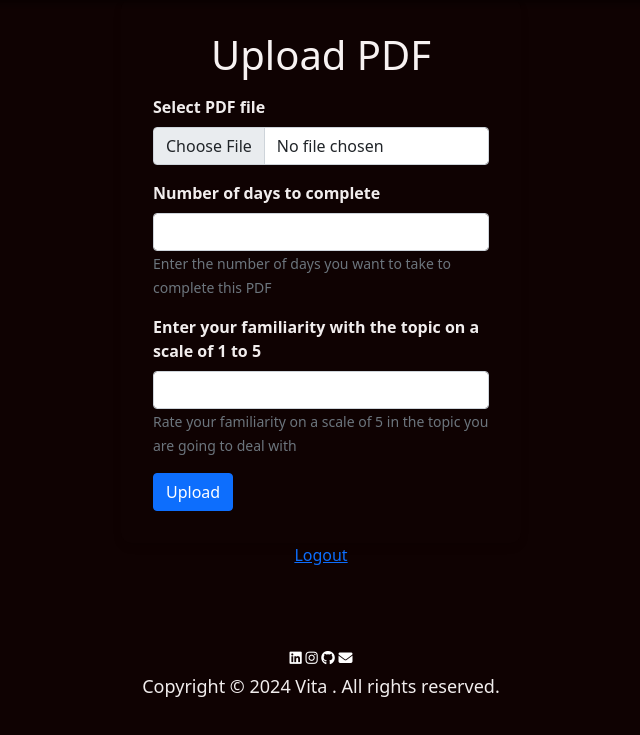
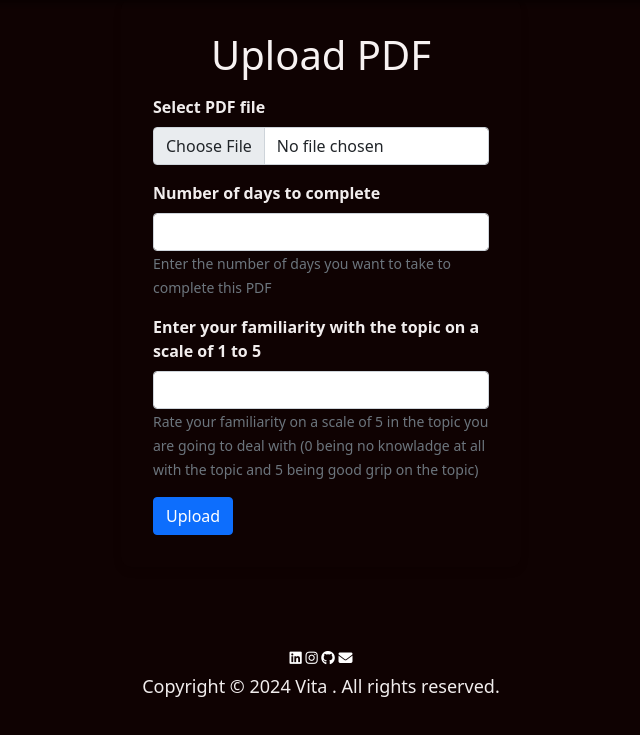
Before and after one commit to RiteshYennuwar/VITA, a Flask app: page /upload in a window 1280 px wide. Shown: the part 71-806 px from the top of the page, without its empty margins (319-959 px from the left). Run offline with Flask 3, Linux system fonts and the light colour scheme; the visitor is signed in with stand-in values (Sample User, id 1); parts of the project's set-up code (start-up, migrations or seed data) failed here and were passed over; some libraries are stand-ins or nearby versions.

Commit message:
minor fix

```diff
--- a/templates/upload.html
+++ b/templates/upload.html
@@ -49,10 +49,9 @@
         <div class="mb-3">
             <label for="familiarity" class="form-label">Enter your familiarity with the topic on a scale of 1 to 5</label>
             <input type="number" class="form-control" id="familiarity" name="familiarity" min="0" max="5" required>
-            <small class="text-muted">Rate your familiarity on a scale of 5 in the topic you are going to deal with</small>
+            <small class="text-muted">Rate your familiarity on a scale of 5 in the topic you are going to deal with (0 being no knowladge at all with the topic and 5 being good grip on the topic)</small>
         </div>
         <button type="submit" class="btn btn-primary">Upload</button>
     </form>
 </div>
-<a href="{{ url_for('logout') }}">Logout</a>
 {% endblock %}
```
